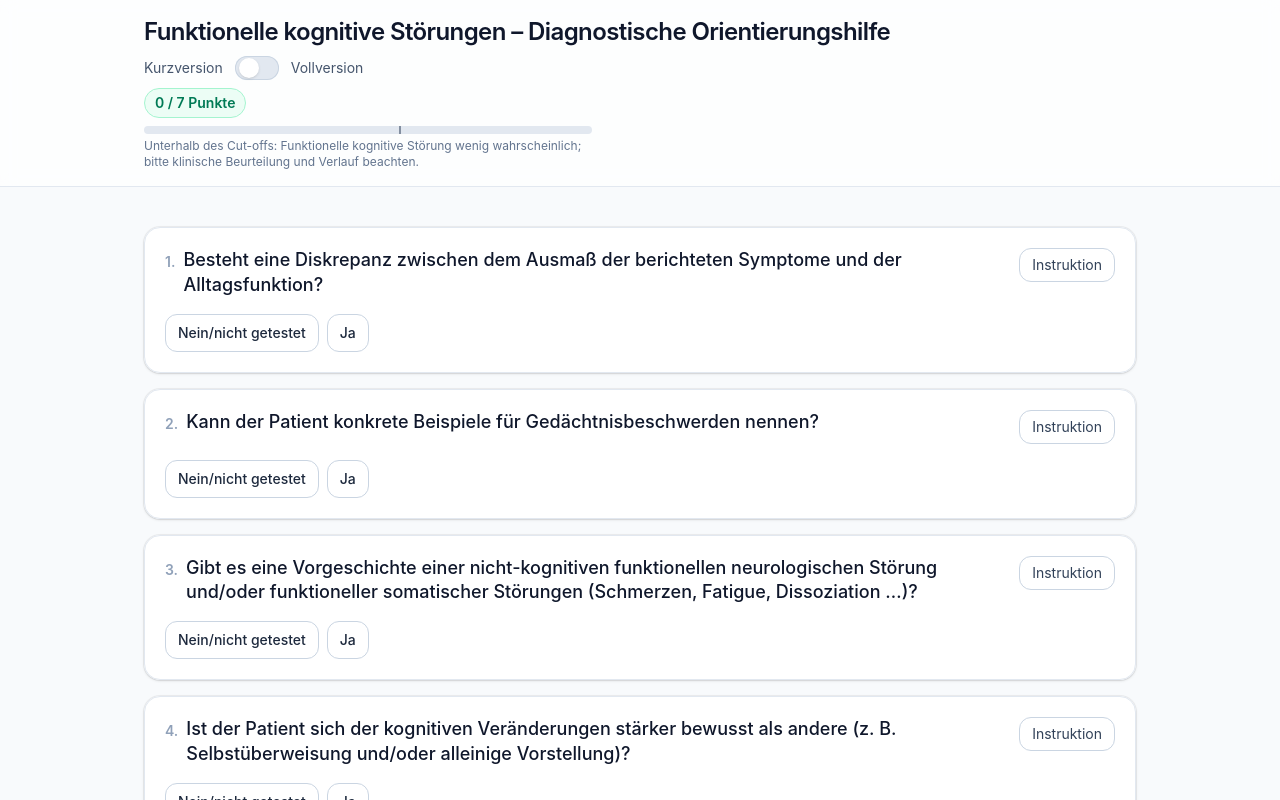
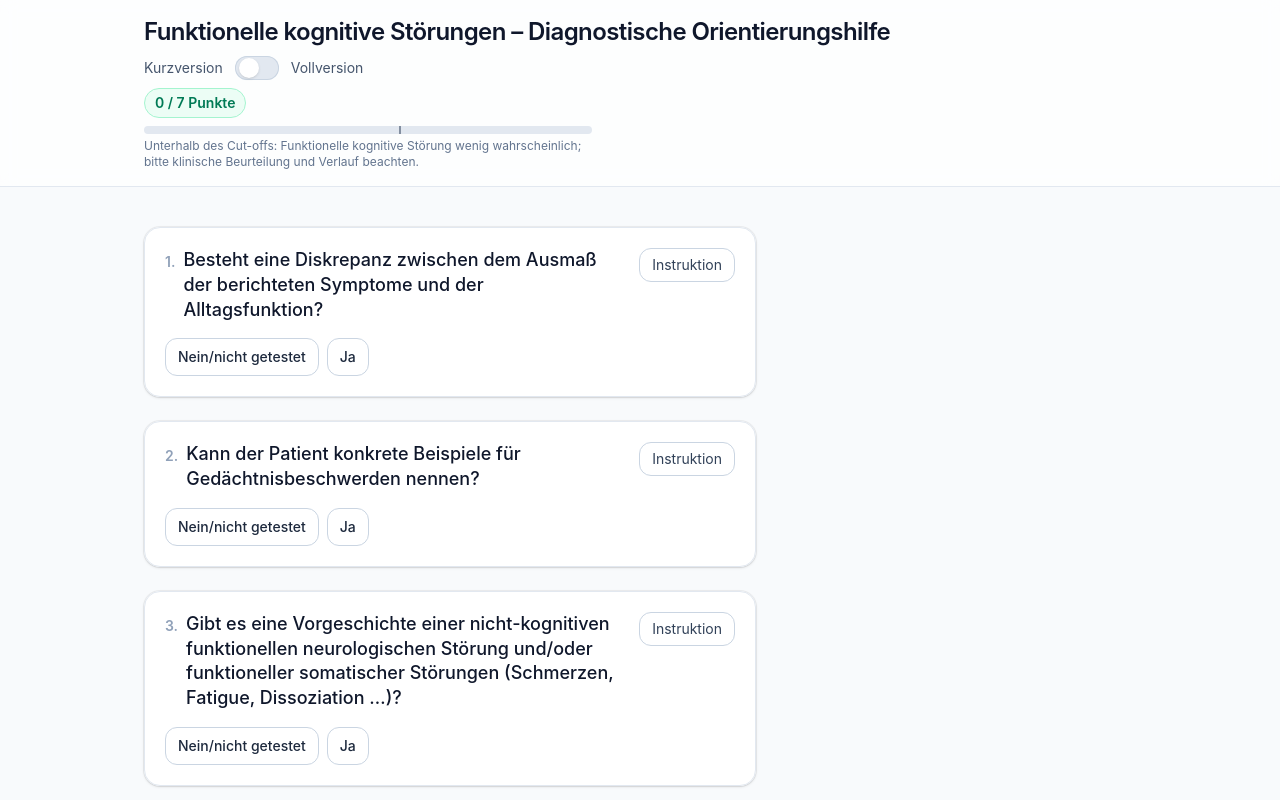
Before and after one commit to jungjoha/FCD-checklist, a React (Vite) app: page / in a window 1280 px wide. Shown: the top 800 px of the page. Built offline with nearby package versions, Linux system fonts and the light colour scheme.

Commit message:
feat: UI-Updates

```diff
--- a/src/App.jsx
+++ b/src/App.jsx
@@ -99,6 +99,27 @@ function App() {
   const [isFull, setIsFull] = useState(false); // false = Kurzversion
   const [selections, setSelections] = useState(initialSelections);
   const [activeInfoId, setActiveInfoId] = useState(null);
+
+  // Desktop inline instruction positioning (absolute panel)
+  const listContainerRef = React.useRef(null);
+  const itemRefs = React.useRef({});
+  const [panelTop, setPanelTop] = useState(0);
+
+  // Recompute panel top when active item changes or on resize
+  useEffect(() => {
+    const updateTop = () => {
+      if (!activeInfoId) return;
+      const el = itemRefs.current[activeInfoId];
+      const container = listContainerRef.current;
+      if (el && container) {
+        const elTop = el.offsetTop; // relative to container
+        setPanelTop(elTop);
+      }
+    };
+    updateTop();
+    window.addEventListener('resize', updateTop);
+    return () => window.removeEventListener('resize', updateTop);
+  }, [activeInfoId]);
 
   // Pop-up (Impressum & Datenschutz)
 const [showLegal, setShowLegal] = useState(false);
@@ -238,8 +259,7 @@ useEffect(() => {
       {/* Content */}
       <main className="max-w-5xl mx-auto px-4 py-8 sm:py-10 grid grid-cols-1 md:grid-cols-3 gap-6">
         {/* Items */}
-        <section className="md:col-span-3 grid grid-cols-1 md:grid-cols-3 gap-6">
-          <div className="space-y-4 col-span-full">
+        <section ref={listContainerRef} className="relative md:col-span-3 space-y-6 md:pr-[380px]">
           {visibleItems.map((it, idx) => {
               const val = selections[it.id];
               const isYes = val === 1;
@@ -247,10 +267,10 @@ useEffect(() => {
               const isActive = activeInfoId === it.id;
 
               return (
-                <React.Fragment key={it.id}>
-                  {/* Item card (left, spans 2 columns on md+) */}
+                <div key={it.id} ref={(el) => (itemRefs.current[it.id] = el)}>
+                  {/* Item card (left, stable width on desktop) */}
                   <div
-                    className={`md:col-span-2 rounded-2xl border p-5 shadow-sm hover:shadow-md transition-shadow ring-1 ${
+                    className={`md:flex-grow md:basis-0 min-w-0 rounded-2xl border p-5 shadow-sm hover:shadow-md transition-shadow ring-1 ${
                       isActive
                         ? "border-blue-300 ring-blue-200 bg-white"
                         : "border-slate-200 ring-black/5 bg-white/95"
@@ -311,6 +331,7 @@ useEffect(() => {
                         Ja
                       </button>
                     </div>
+
                     {/* Inline instruction on small screens */}
                     {it.instruction && isActive && (
                       <div className="mt-3 md:hidden rounded-xl border border-slate-200 bg-slate-50 p-3">
@@ -319,25 +340,28 @@ useEffect(() => {
                       </div>
                     )}
                   </div>
+                </div>
+              );
+            })}
 
-                  {/* Desktop instruction panel placed next to this item only when active */}
-                  {it.instruction && isActive && (
-                    <div className="hidden md:block md:col-span-1">
+          {/* Absolute desktop instruction panel aligned to active item */}
+          {activeItem && (
+            <div
+              className="hidden md:block absolute right-0 w-[360px]"
+              style={{ top: panelTop }}
+            >
               <div className="rounded-2xl border border-slate-200 bg-white p-5 shadow-sm ring-1 ring-black/5">
                 <h2 className="text-base font-semibold mb-2">Instruktionen</h2>
                 <p className="text-xs uppercase tracking-wide text-slate-400 mb-1">
-                          Item {ITEMS.findIndex(i => i.id === it.id) + 1}
+                  Item {ITEMS.findIndex(i => i.id === activeItem.id) + 1}
                 </p>
                 <p className="text-sm font-medium text-slate-900 mb-2">
-                          {it.label}
+                  {activeItem.label}
                 </p>
-                        <InstructionText text={it.instruction} />
+                <InstructionText text={activeItem.instruction} />
               </div>
             </div>
           )}
-                </React.Fragment>
-              );
-            })}
 
           {/* Controls below list */}
           <div className="flex items-center justify-between mt-2">
@@ -357,7 +381,6 @@ useEffect(() => {
                 <span className="h-2 w-2 rounded-full bg-slate-400 mr-1.5"></span>
                 Nein/nicht getestet = 0 Punkte
               </span>
-              </div>
             </div>
           </div>
         </section>
```
Lines whose indentation alone changed are shown as unchanged.
